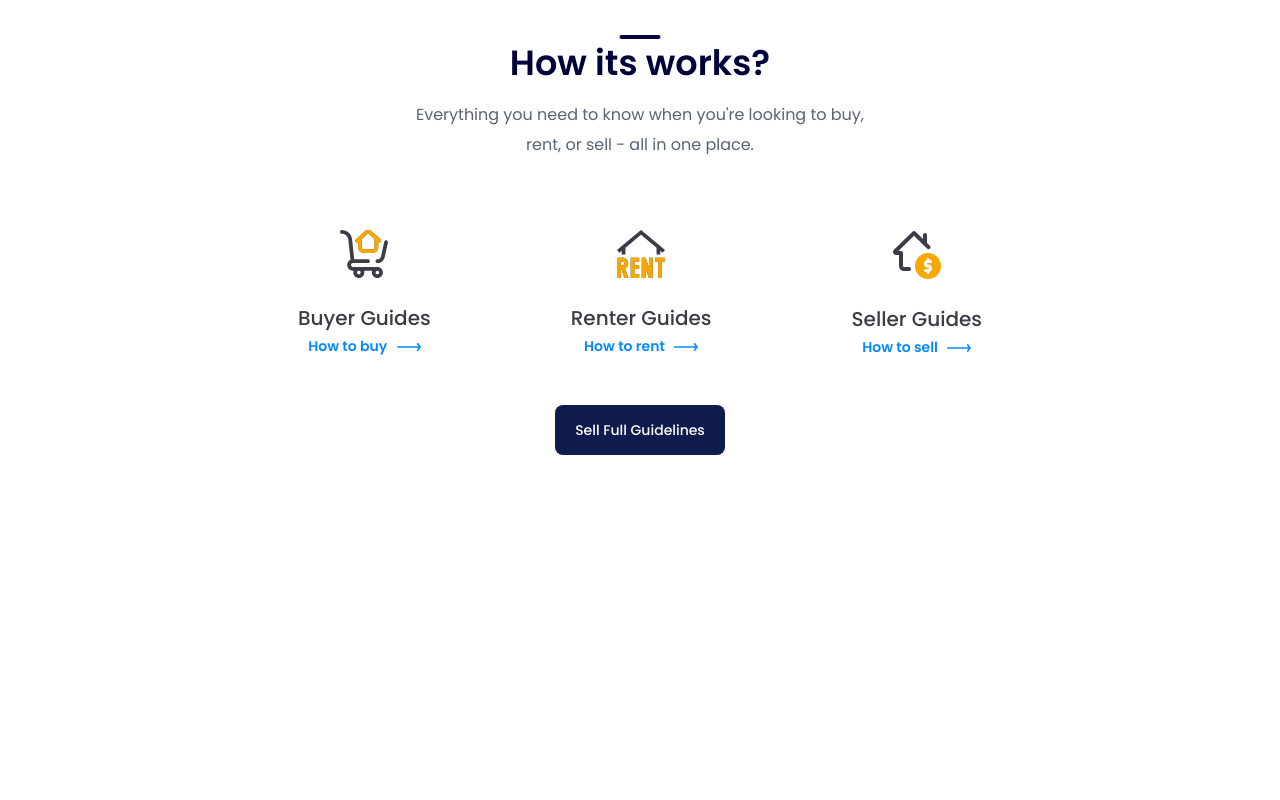
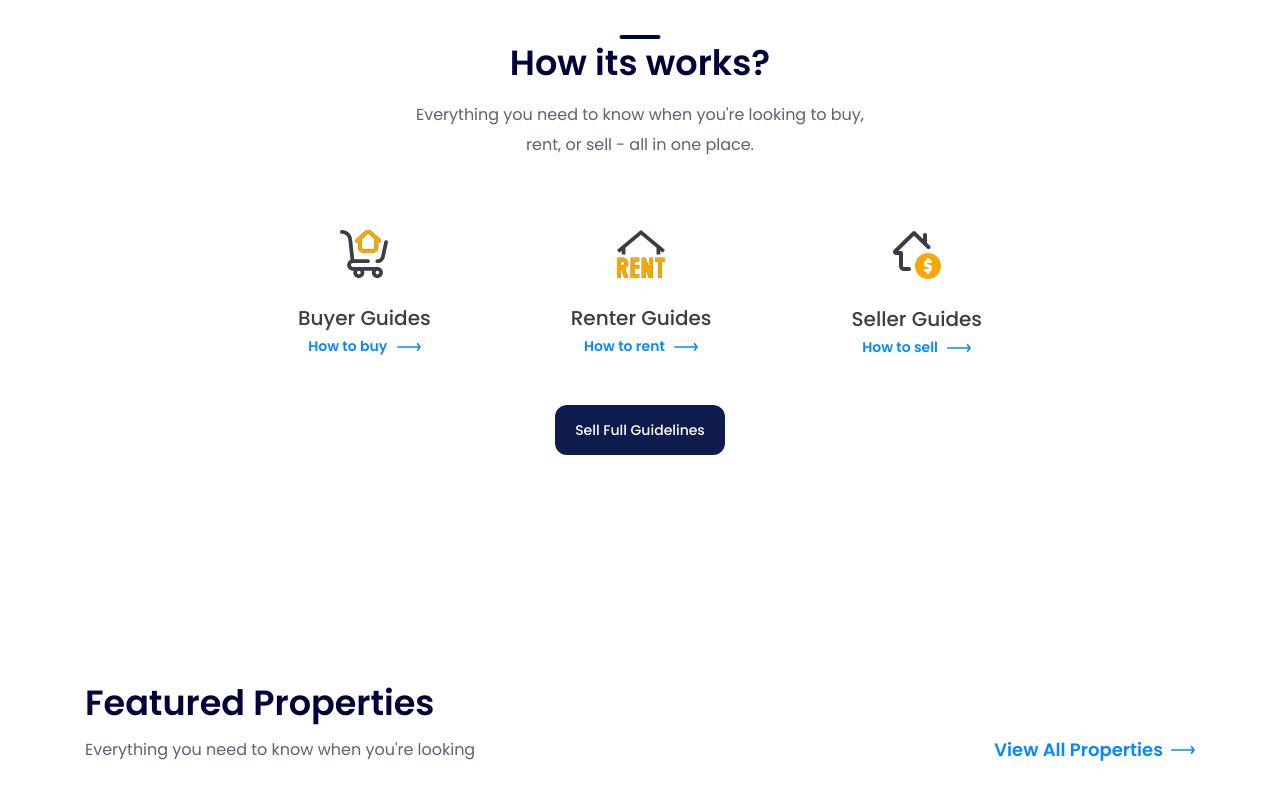
Before and after one commit to thanhhang31023/real-estate-landing-page, a plain HTML site: page index.html in a window 1280 px wide. Shown: the part 1280-2080 px from the top of the page. Before the commit the page ends 2000 px from the top, so only its background shows below. Drawn offline with Linux system fonts and the light colour scheme.

Commit message:
Create Featured #1

```diff
--- a/assets/css/styles.css
+++ b/assets/css/styles.css
@@ -32,7 +32,7 @@ a {
     min-width: 98px;
     padding: 18px 16px;
     background: var(--primary-color);
-    border-radius: 8px;
+    border-radius: 12px;
     font-weight: 500;
     font-size: 1.4rem;
     text-align: center;
@@ -85,6 +85,7 @@ a {
 .navbar .action-btn {
     padding: 13px 16px;
     margin-left: 18px;
+    border-radius: 8px;
 }
 
 .hero {
@@ -236,3 +237,40 @@ a {
 .guide-cta .btn {
     min-width: 170px;
 }
+
+/* ======== Featured ======== */
+.featured {
+    margin-top: 230px;
+}
+
+.featured .sub-title {
+    font-weight: 600;
+    font-size: 3.5rem;
+    line-height: 1;
+    color: #000339;
+}
+
+.featured .row {
+    display: flex;
+    justify-content: space-between;
+    margin-top: 15px;
+}
+
+.featured .desc {
+    font-weight: 400;
+    font-size: 1.6rem;
+    line-height: 1.88;
+    color: #5a6473;
+}
+
+.featured .link {
+    display: flex;
+    align-items: center;
+    font-weight: 600;
+    font-size: 1.8rem;
+    color: #0689ff;
+}
+
+.featured .link .arrow {
+    margin-left: 8px;
+}
--- a/index.html
+++ b/index.html
@@ -10,7 +10,7 @@
         <link rel="stylesheet" href="./assets/css/styles.css" />
     </head>
     <body>
-        <main style="height: 2000px">
+        <main style="height: 10000px">
             <!-- Header -->
             <header class="header">
                 <div class="content">
@@ -157,6 +157,28 @@
                     </div>
                 </div>
             </div>
+
+            <!-- Featured -->
+            <div class="featured">
+                <div class="content">
+                    <header>
+                        <h2 class="sub-title">Featured Properties</h2>
+                        <div class="row">
+                            <p class="desc">
+                                Everything you need to know when you're looking
+                            </p>
+                            <a href="#!" class="link">
+                                <span>View All Properties</span>
+                                <img
+                                    src="./assets/img/arrow-right.svg"
+                                    alt="Arrow right"
+                                    class="arrow"
+                                />
+                            </a>
+                        </div>
+                    </header>
+                </div>
+            </div>
         </main>
     </body>
 </html>
```
